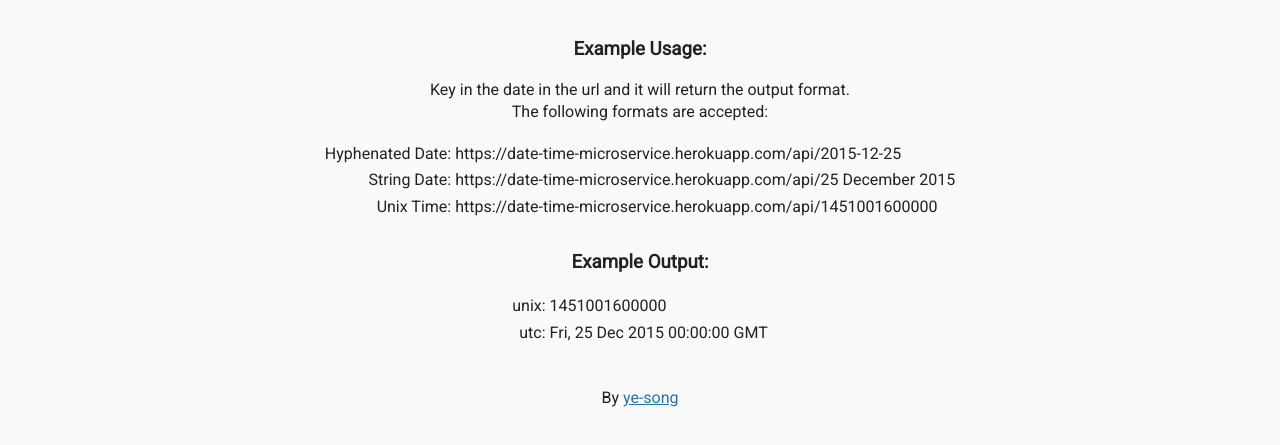
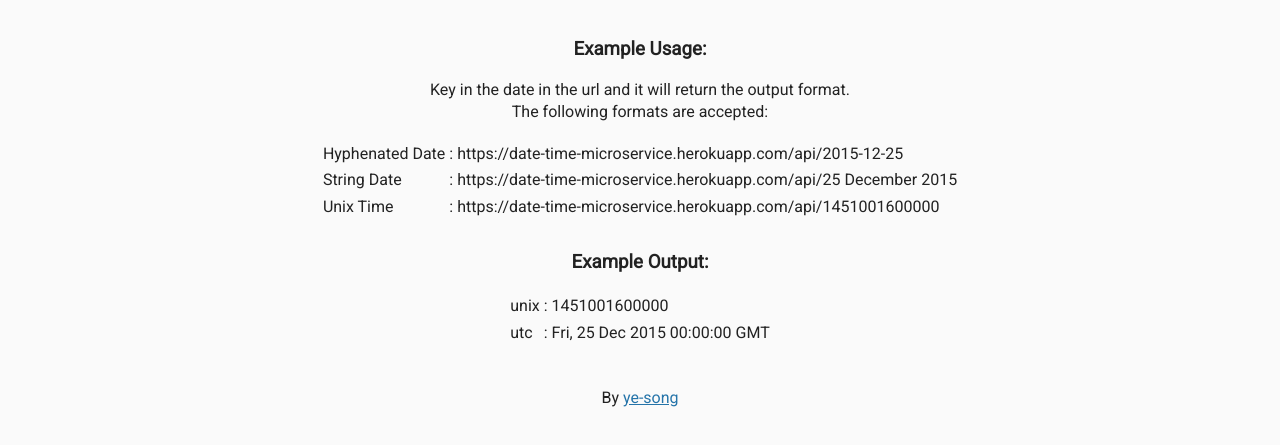
Before and after one commit to ye-song/Timestamp, a website: page views/index.html in a window 1280 px wide. Shown: the part 73-518 px from the top of the page. Drawn offline with Linux system fonts and the light colour scheme; files that its build step writes are made by us from their sources.

Commit message:
Changed favicon to png

```diff
--- a/views/index.html
+++ b/views/index.html
@@ -2,7 +2,7 @@
 
 <html>
    <head>
-      <link href="../favicon.ico" rel="icon" type="image/x-icon"/>
+      <link href="./favicon.png" rel="icon" type="image/png"/>
       <title>Timestamp Microservice</title>
       <link href="https://fonts.googleapis.com/css?family=Roboto" rel="stylesheet" type="text/css">
       <link href="style.css" rel="stylesheet" type="text/css">
@@ -18,16 +18,16 @@
 
       <table style="margin-left:auto;margin-right:auto;">
         <tr>
-          <td style="text-align: right">Hyphenated Date:</td>
-          <td style="text-align: left">https://date-time-microservice.herokuapp.com/api/2015-12-25</td>
+          <td style="text-align: left">Hyphenated Date</td>
+          <td style="text-align: left">: https://date-time-microservice.herokuapp.com/api/2015-12-25</td>
         </tr>
         <tr>
-          <td style="text-align: right">String Date:</td>
-          <td style="text-align: left">https://date-time-microservice.herokuapp.com/api/25 December 2015</td>
+          <td style="text-align: left">String Date</td>
+          <td style="text-align: left">: https://date-time-microservice.herokuapp.com/api/25 December 2015</td>
         </tr>
         <tr>
-          <td style="text-align: right">Unix Time:</td>
-          <td style="text-align: left">https://date-time-microservice.herokuapp.com/api/1451001600000</td>
+          <td style="text-align: left">Unix Time</td>
+          <td style="text-align: left">: https://date-time-microservice.herokuapp.com/api/1451001600000</td>
         </tr>
       </table>
 
@@ -35,12 +35,12 @@
       <p>
       <table style="margin-left:auto;margin-right:auto;">
         <tr>
-          <td style="text-align: right">unix:</td>
-          <td style="text-align: left">1451001600000 </td>
+          <td style="text-align: left">unix</td>
+          <td style="text-align: left">: 1451001600000 </td>
         </tr>
         <tr>
-          <td style="text-align: right">utc:</td>
-          <td style="text-align: left">Fri, 25 Dec 2015 00:00:00 GMT</td>
+          <td style="text-align: left">utc</td>
+          <td style="text-align: left">: Fri, 25 Dec 2015 00:00:00 GMT</td>
         </tr>
       </table>
       </p>
```
Also changed, not shown: public/favicon.png (renamed from favicon.ico).
